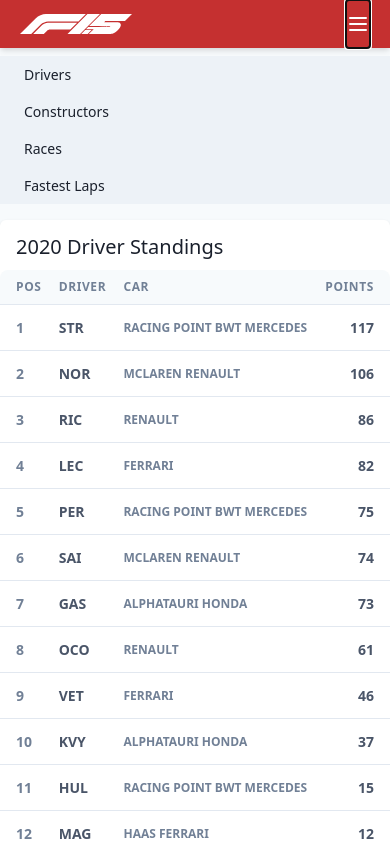
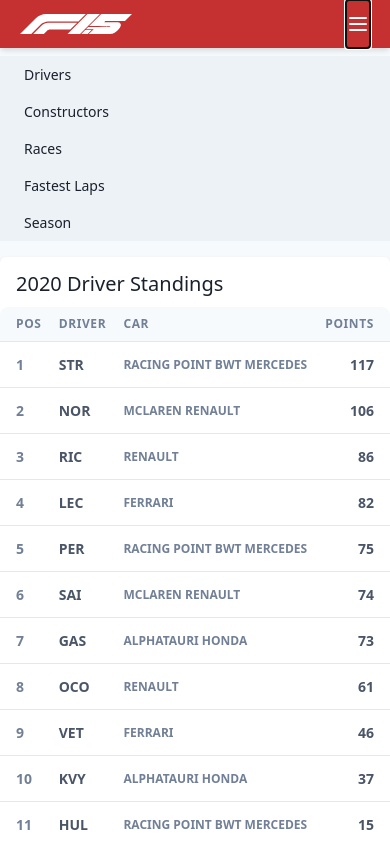
Before and after one commit to Anden100/formula1point5, a React (Create React App) app: page / in a window 390 px wide. Both pictures are taken after a click on the button 358 px from the left and 24 px from the top of the page. Built offline with nearby package versions, Linux system fonts and the light colour scheme.

Commit message:
Added season option to mobile menu

```diff
--- a/src/components/TopBar.jsx
+++ b/src/components/TopBar.jsx
@@ -42,6 +42,8 @@
 }
 
 export default function TopBar() {
+    const results = useContext(AppContext);
+
     const [isMobileMenu, setIsMobileMenu] = useState(false);
 
     return (
@@ -79,6 +81,9 @@
                 <NavLink to="/results/constructors" className="block px-6 py-2 hover:bg-red-600 hover:text-white transition duration-200">Constructors</NavLink>
                 <NavLink to="/results/races" className="block px-6 py-2 hover:bg-red-600 hover:text-white transition duration-200">Races</NavLink>
                 <NavLink to="/results/fastestlap" className="block px-6 py-2 hover:bg-red-600 hover:text-white transition duration-200">Fastest Laps</NavLink>
+                {results.races &&
+                        <NavLink to={'/results/races/' + results.races[results.races.length - 1].slug} className="block px-6 py-2 hover:bg-red-600 hover:text-white transition duration-200">Season</NavLink>
+                    }
             </div>}
         </div>
     )
```
